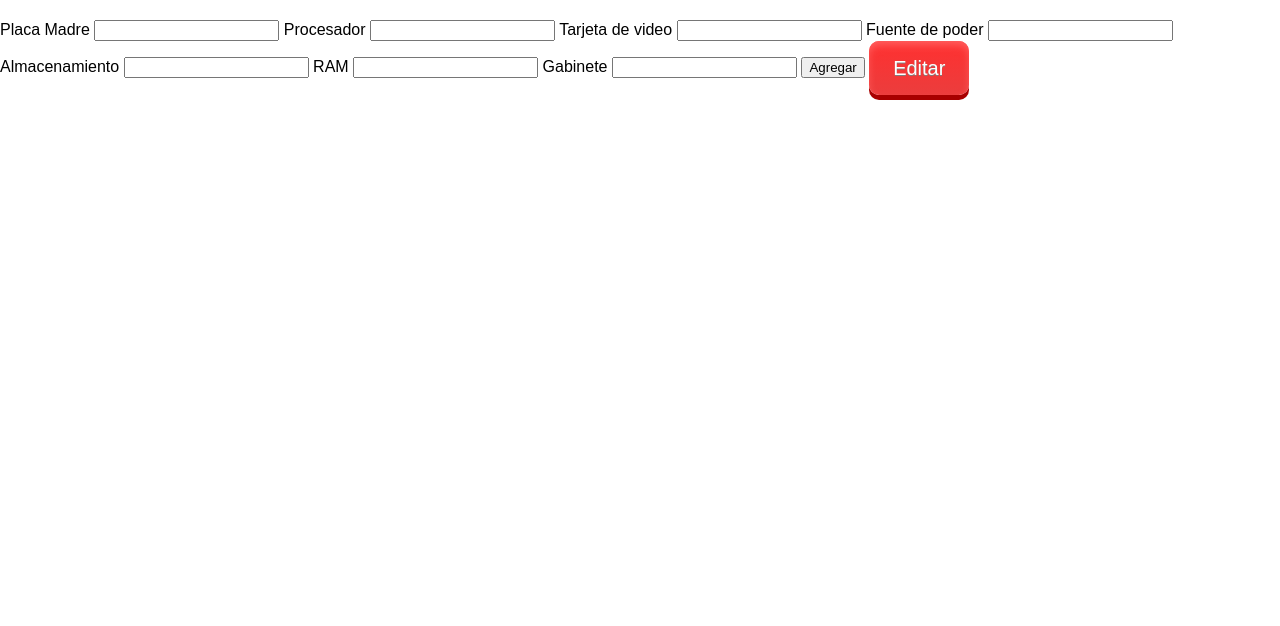
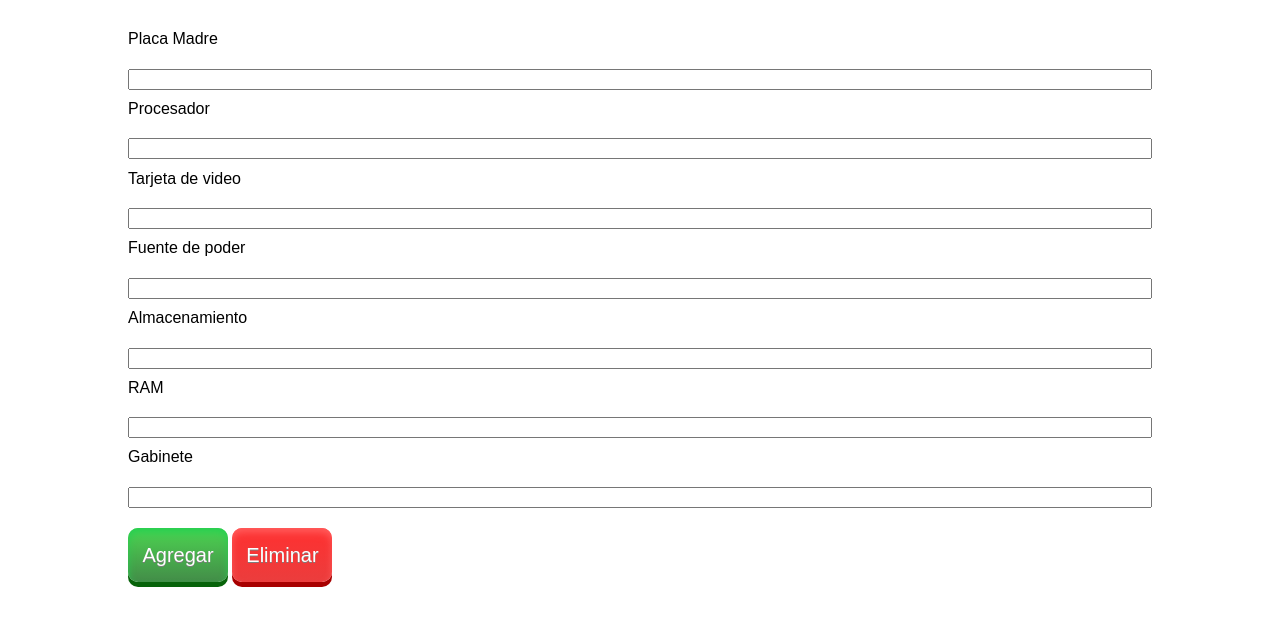
Before and after one commit to WilberthGamboa/PcShare, a PHP site: page /html/agregar.html in a window 1280 px wide. Shown: the part 98-724 px from the top of the page. Run offline with PHP 8.4, Linux system fonts and the light colour scheme; some libraries are stand-ins or nearby versions.

Commit message:
logic and button finished

```diff
--- a/css/botones.css
+++ b/css/botones.css
@@ -51,3 +51,58 @@
 	background:-ms-linear-gradient(#eb3d3d, #ff3030);
 	background:linear-gradient(#eb3d3d, #ff3030);
 }
+
+
+.add {
+	text-decoration:none;
+	font-family:Arial;
+	box-shadow:inset #23cf51 0px 5px 8px -1px,#07630a 0px 5px 0px;
+	o-box-shadow:inset #23cf51 0px 5px 8px -1px,#07630a 0px 5px 0px;
+	-moz-box-shadow:inset #23cf51 0px 5px 8px -1px,#07630a 0px 5px 0px;
+	-webkit-box-shadow:inset #23cf51 0px 5px 8px -1px,#07630a 0px 5px 0px;
+	background:#4cd451;
+	background:-o-linear-gradient(90deg, #4cd451, #438c48);
+	background:-moz-linear-gradient( center top, #4cd451 5%, #438c48 100% );
+	background:-webkit-gradient( linear, left top, left bottom, color-stop(0.05, #4cd451), color-stop(1, #438c48) );
+	filter:progid:DXImageTransform.Microsoft.gradient(startColorstr='#4cd451', endColorstr='#438c48');
+	background:-webkit-linear-gradient(#4cd451, #438c48);
+	background:-ms-linear-gradient(#4cd451, #438c48);
+	background:linear-gradient(#4cd451, #438c48);
+	text-indent:0px;
+	line-height:30px;
+	-moz-border-radius:10px;
+	-webkit-border-radius:10px;
+	border-radius:10px;
+	text-align:center;
+	vertical-align:middle;
+	display:inline-block;
+	font-size:20px;
+	color:#ffffff;
+	width:100px;
+
+	padding:12px;
+	text-shadow:#7d7d7d 0px 1px 0px;
+	border-color:#ffffff;
+	border-width:0px;
+	border-style:solid;
+}
+
+.add:active {
+	box-shadow:inset #23cf51 0px 5px 8px -1px,#07630a 0px 0 0px;
+	o-box-shadow:inset #23cf51 0px 5px 8px -1px,#07630a 0px 0 0px;
+	-moz-box-shadow:inset #23cf51 0px 5px 8px -1px,#07630a 0px 0 0px;
+	-webkit-box-shadow:inset #23cf51 0px 5px 8px -1px,#07630a 0px 0 0px;
+	position:relative;
+	top:5px
+}
+
+.add:hover {
+	background:#438c48;
+	background:-o-linear-gradient(90deg, #438c48, #4cd451);
+	background:-moz-linear-gradient( center top, #438c48 5%, #4cd451 100% );
+	background:-webkit-gradient( linear, left top, left bottom, color-stop(0.05, #438c48), color-stop(1, #4cd451) );
+	filter:progid:DXImageTransform.Microsoft.gradient(startColorstr='#438c48', endColorstr='#4cd451');
+	background:-webkit-linear-gradient(#438c48, #4cd451);
+	background:-ms-linear-gradient(#438c48, #4cd451);
+	background:linear-gradient(#438c48, #4cd451);
+}
--- a/css/styleAgregar.css
+++ b/css/styleAgregar.css
@@ -0,0 +1,17 @@
+form{
+    display: flex;
+    justify-content: center;
+
+    flex-direction: column;
+    width: 80%;
+    margin: auto;
+  /* border: 8px inset rgba(28,110,164,0.82);*/
+
+}
+label{
+    margin-top: 1%;
+}
+
+input{
+    margin-top: 2%;
+}
--- a/html/agregar.html
+++ b/html/agregar.html
@@ -7,6 +7,7 @@
     <link rel="stylesheet" href="/css/nav.css">
     <link rel="stylesheet" href="/css/styleAgregar.css">
     <link rel="stylesheet" href="/css/botones.css">
+
 
     <title>Document</title>
 </head>
@@ -25,19 +26,19 @@
                 <div class="menu">
                   <ul>
                     <li>
-                      <a href="#home">
+                      <a href="/html/index.html">
                         Principal
                       </a>
                     </li>
                     <li>
-                      <a href="#pricing">
+                      <a href="/html/agregar.html">
                         Agregar Pc
                       </a>
                     </li>
                   </ul>
                   <ul>
                     <li>
-                      <a href="#signup">
+                      <a href="/html/login.html">
                         Salir
                       </a>
                     </li>
@@ -48,7 +49,7 @@
         <main>
             <form action="">
                 <label for="">Placa Madre</label>
-                <input type="text">
+                <input id="placaMadre" type="text">
                 <label for="">Procesador</label>
                 <input type="text">
                 <label for="">Tarjeta de video</label>
@@ -63,8 +64,14 @@
                 <input type="text">
                 <label for="">Gabinete</label>
                 <input type="text">
-                <input class="accept" type="button" value="Agregar">
-                <input class ="deny"type="button" value="Editar">
+
+                <div class="botonera">
+                  <input id="add"  class ="add"type="button" value="Agregar">
+
+                  <input  class ="deny"  type="reset" value="Eliminar">
+                </div>
+
+
 
             </form>
 
@@ -72,5 +79,9 @@
         </main>
 
     </div>
+    <script src="/js/scriptAgregar.js"></script>
+    <script src="//cdn.jsdelivr.net/npm/sweetalert2@11"></script>
 </body>
+
+
 </html>
--- /dev/null
+++ b/js/scriptAgregar.js
@@ -0,0 +1,15 @@
+const button = document.getElementById('add');
+console.log(button); // 👉️ button#btn
+
+const agregar = ()=>{
+    Swal.fire({
+        title: 'Guardado',
+        text: 'Tu pc ha sido agregada',
+        imageUrl: 'https://unsplash.it/400/200',
+        imageWidth: 400,
+        imageHeight: 200,
+        imageAlt: 'Custom image',
+      })
+}
+
+button.onclick=agregar;
```
Also changed, not shown: js/script.js (deleted).
